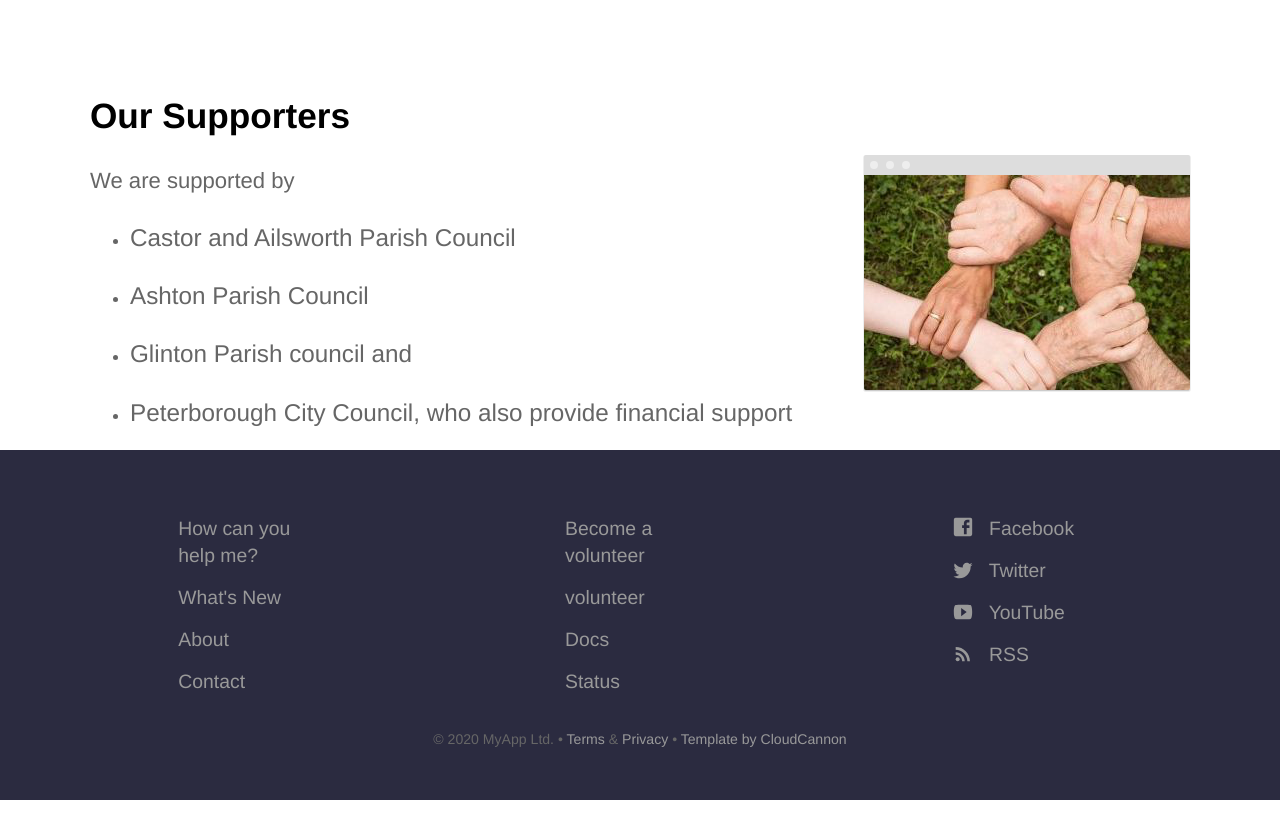
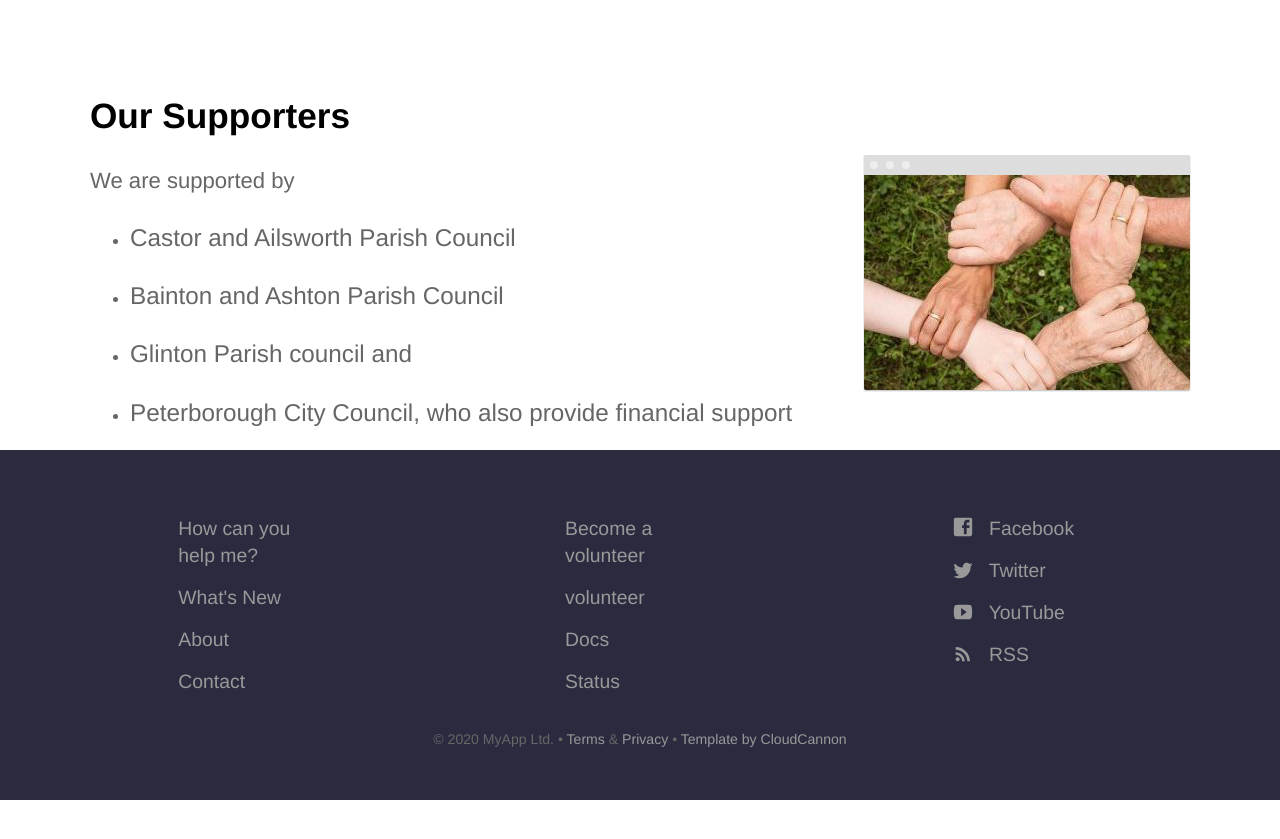
Before and after one commit to chriswilde1946/goodneighboursrp.org.uk, a Jekyll site: the page built from index.html, in a window 1280 px wide and 900 px high, scrolled down 2306 px. Shown: the top 839 px of the window. Built offline with Jekyll 4.4.1, drawn with Linux system fonts in a browser that asks for light colours.

```diff
--- a/become-a-volunteer.html
+++ b/become-a-volunteer.html
@@ -9,7 +9,7 @@
       <div class="text editable">
        <p>We are extremely fortunate to have such a lively and involved community in our area and the Rural North West Peterborough Good Neighbours Scheme is designed to foster and support this with a growing group of volunteers dedicated and committed to helping local people.</p>
 
-<p>If you would like to help people in your community (Castor, Ailsworth, Ashton or Glinton) are at least 18 and interested in joining our Good Neighbour Scheme please contact us to find out more. We’d be delighted to hear from you.</p>
+<p>If you would like to help people in your community (Ailsworth, Ashton, Bainton, Castor or Glinton) are at least 18 and interested in joining our Good Neighbour Scheme please contact us to find out more. We’d be delighted to hear from you.<p>
 
       </div>
       <div class="image">
--- a/index.html
+++ b/index.html
@@ -58,7 +58,7 @@
 
 				<li><p>Castor and Ailsworth Parish Council
 
-				<li><p>Ashton Parish Council
+				<li><p>Bainton and Ashton Parish Council
 
 
 				<li><p>Glinton Parish council and
```
Also changed, not shown: 2 other files.
